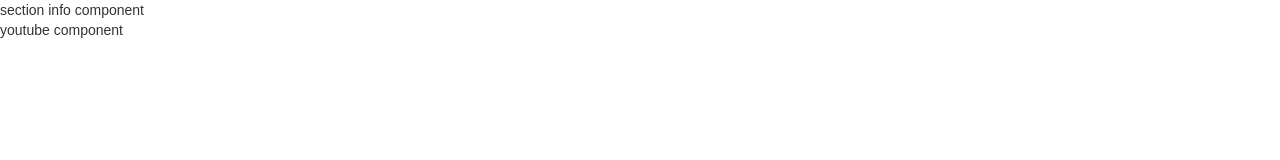
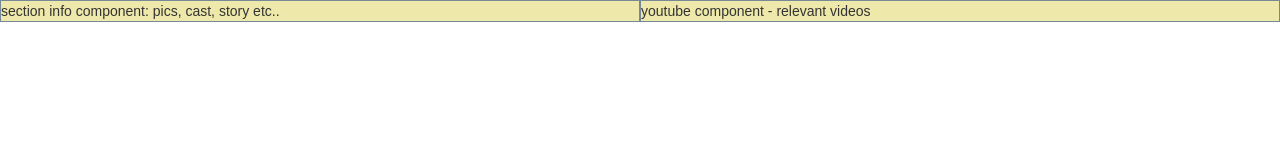
Before and after one commit to LironHazan/tv-explorer-react-redux, a React app: page /show in a window 1280 px wide. Built offline with nearby package versions, Linux system fonts and the light colour scheme; what redux-immutable-state-invariant would draw is missing.

```diff
--- a/src/components/show-page/show-page.component.js
+++ b/src/components/show-page/show-page.component.js
@@ -3,19 +3,18 @@
 
 class ShowPage extends Component {
   constructor(props) {
-      super(props);
- }
+    super(props);
+  }
 
   render() {
     return (
-      <div className="show">
+      <div className="show-info">
         <div className="show-info-section">
-            <div> section info component</div>
+          <div> section info component: pics, cast, story etc..</div>
         </div>
-                <div className="show-youtube-section">
-                    <div> youtube component</div>
-                </div>
-
+        <div className="show-info-section">
+          <div> youtube component - relevant videos</div>
+        </div>
       </div>
     );
   }
--- a/src/components/show-page/show-page.css
+++ b/src/components/show-page/show-page.css
@@ -0,0 +1,11 @@
+.show-info {
+    display: flex;
+    width: 100%;
+    height: 100%;
+    justify-content: space-between;
+}
+.show-info-section {
+    width: 50%;
+    background-color: palegoldenrod;
+    border: 1px solid lightslategray;
+}
--- a/src/components/shows-page/show/show.component.js
+++ b/src/components/shows-page/show/show.component.js
@@ -4,19 +4,19 @@
 import './show.css';
 
 class Show extends Component {
-  constructor(props, context) {
+  constructor(props) {
     super(props);
-    //this.onClick = this.goToShow.bind(this);
+    this.getShowData = this.getShowData.bind(this);
   }
 
-  goToShow() {
-    this.props.history.push("/show");
+  getShowData() {
+    //todo: dispatch store show details
+    console.log('hereeeee show')
   }
-
   render() {
     return (
       <div className="list-item">
-        <Link to="/show" className="show-name">{this.props.name}</Link>
+        <Link to="/show" className="show-name" onClick={this.getShowData}>{this.props.name}</Link>
         <div className="show-content">
           <div className="show-image">
             <img src={this.props.image} alt=""/>
--- a/src/components/shows-page/show/show.css
+++ b/src/components/shows-page/show/show.css
@@ -17,11 +17,7 @@
     display: inline-flex;
 }
 
-.list-item.show-content.show-image {
-    img {
 
-    }
-   }
 .list-item.show-content.show-summary {
     width: 55%;
     font-weight: 300
--- a/src/index.js
+++ b/src/index.js
@@ -9,7 +9,6 @@
 
 import App from './components/App';
 import ShowPage from './components/show-page/show-page.component.js'
-import ShowsPage from './components/shows-page/shows-page.component.js'
 
 const store = configureStore({});
 
```
Lines whose indentation alone changed are shown as unchanged.
